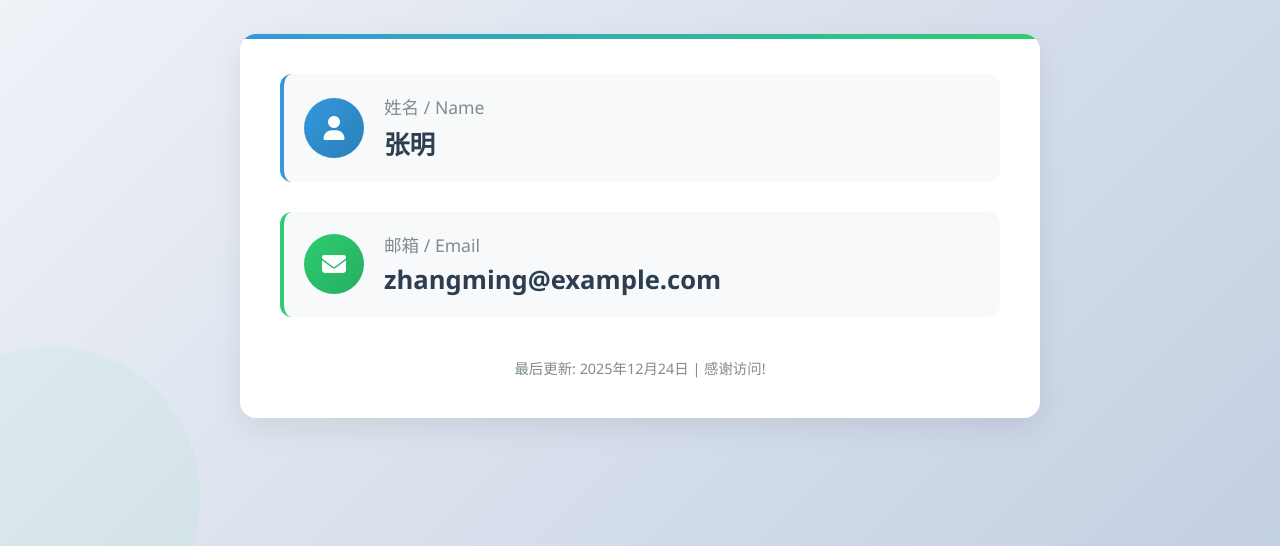
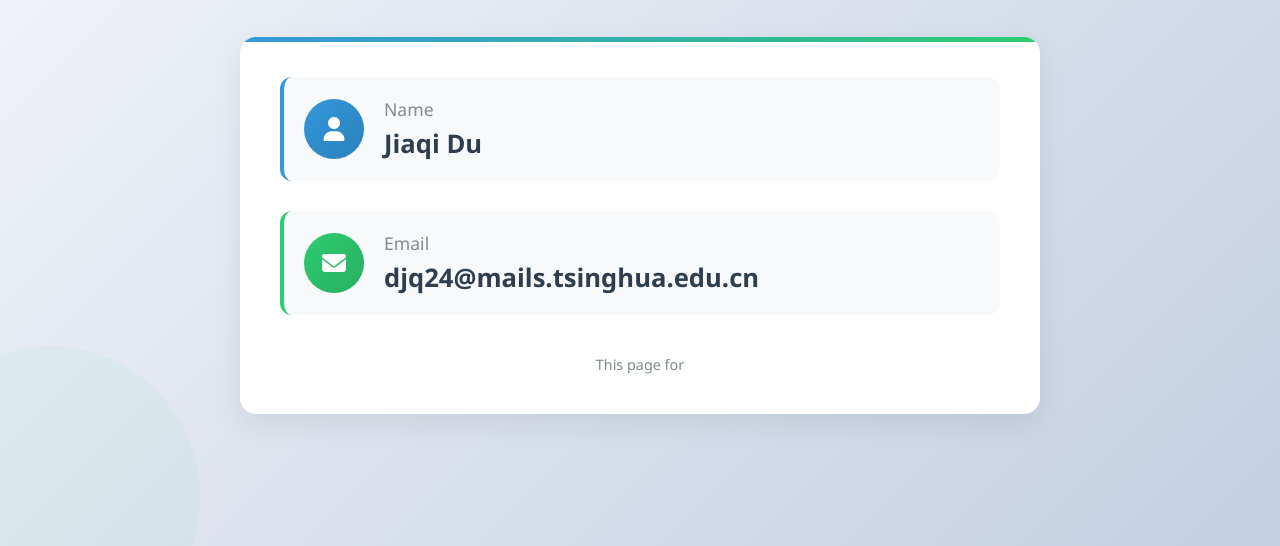
Before and after one commit to dojeese-maker/dojeese-maker.github.io, a plain HTML site: page index.html in a window 1280 px wide. Shown: the part 254-800 px from the top of the page. Drawn offline with Linux system fonts and the light colour scheme.

Commit message:
Update index.html

```diff
--- a/index.html
+++ b/index.html
@@ -239,8 +239,8 @@
                             <i class="fas fa-user"></i>
                         </div>
                         <div class="info-content">
-                            <h3>姓名 / Name</h3>
-                            <p id="nameDisplay">张明</p>
+                            <h3>Name</h3>
+                            <p id="nameDisplay">Jiaqi Du</p>
                         </div>
                     </div>
 
@@ -249,56 +249,17 @@
                             <i class="fas fa-envelope"></i>
                         </div>
                         <div class="info-content">
-                            <h3>邮箱 / Email</h3>
-                            <p><a href="mailto:zhangming@example.com" id="emailDisplay">zhangming@example.com</a></p>
+                            <h3> Email</h3>
+                            <p><a href="djq24@mails.tsinghua.edu.cn" id="emailDisplay">djq24@mails.tsinghua.edu.cn</a></p>
                         </div>
                     </div>
                 </div>
 
                 <div class="footer">
-                    <p>最后更新: <span id="currentDate"></span> | 感谢访问!</p>
+                    <p>This page for </p>
                 </div>
             </div>
         </main>
     </div>
-
-    <script>
-        // 设置当前日期
-        const currentDate = new Date();
-        const options = { year: 'numeric', month: 'long', day: 'numeric' };
-        document.getElementById('currentDate').textContent = currentDate.toLocaleDateString('zh-CN', options);
-
-        // 添加交互效果
-        const infoItems = document.querySelectorAll('.info-item');
-        infoItems.forEach(item => {
-            item.addEventListener('mouseenter', function() {
-                this.style.transform = 'translateX(5px)';
-            });
-
-            item.addEventListener('mouseleave', function() {
-                this.style.transform = 'translateX(0)';
-            });
-        });
-
-        // 点击邮箱时显示提示
-        const emailLink = document.getElementById('emailDisplay');
-        emailLink.addEventListener('click', function(e) {
-            e.preventDefault();
-            const email = this.textContent;
-            alert(`正在打开邮件客户端，准备发送邮件至: ${email}`);
-            // 在实际使用中，这里会直接打开邮件客户端
-            // window.location.href = `mailto:${email}`;
-        });
-
-        // 姓名点击效果
-        const nameDisplay = document.getElementById('nameDisplay');
-        nameDisplay.addEventListener('click', function() {
-            const name = this.textContent;
-            const newName = prompt('请输入您的姓名:', name);
-            if (newName && newName.trim() !== '') {
-                this.textContent = newName;
-            }
-        });
-    </script>
 </body>
 </html>
```
